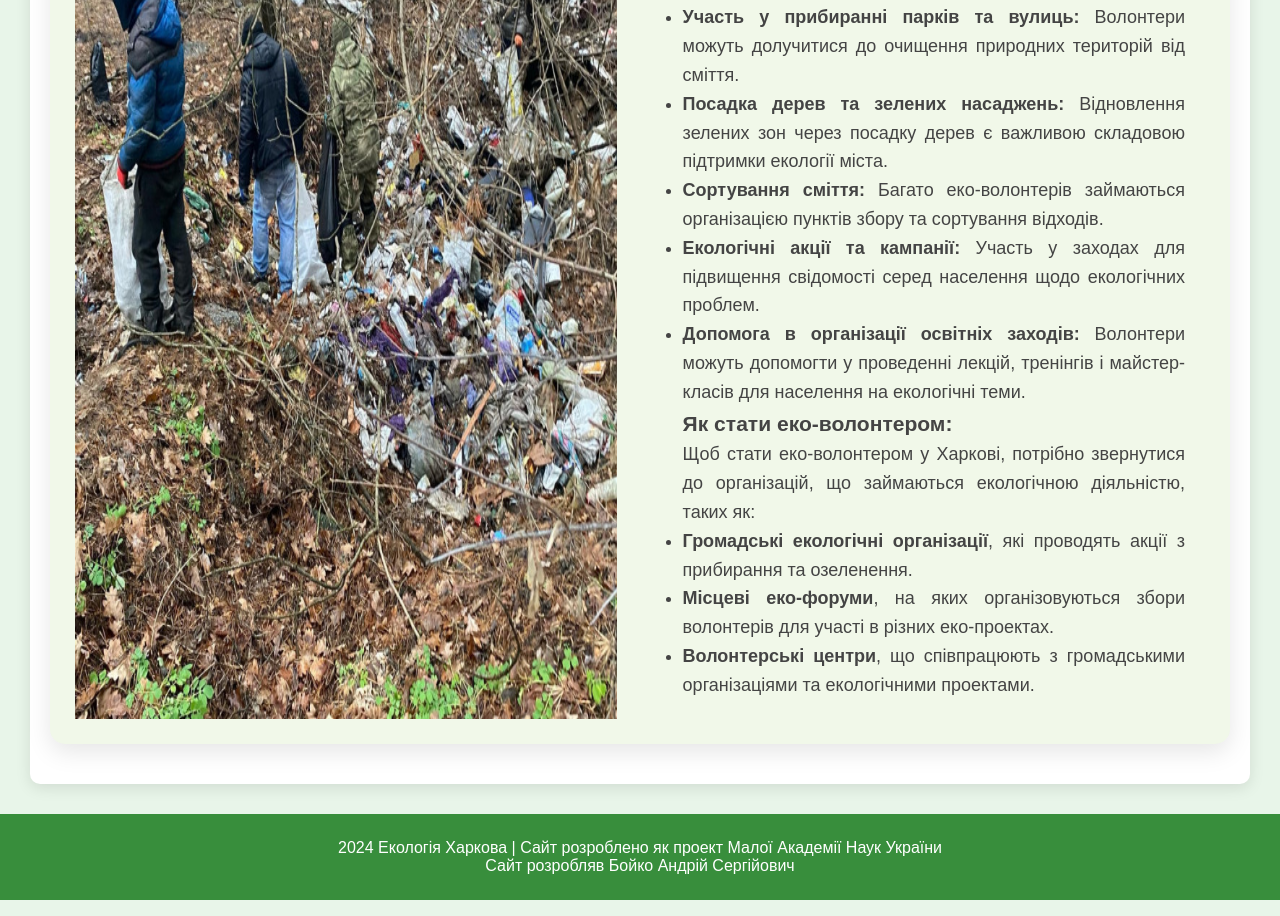
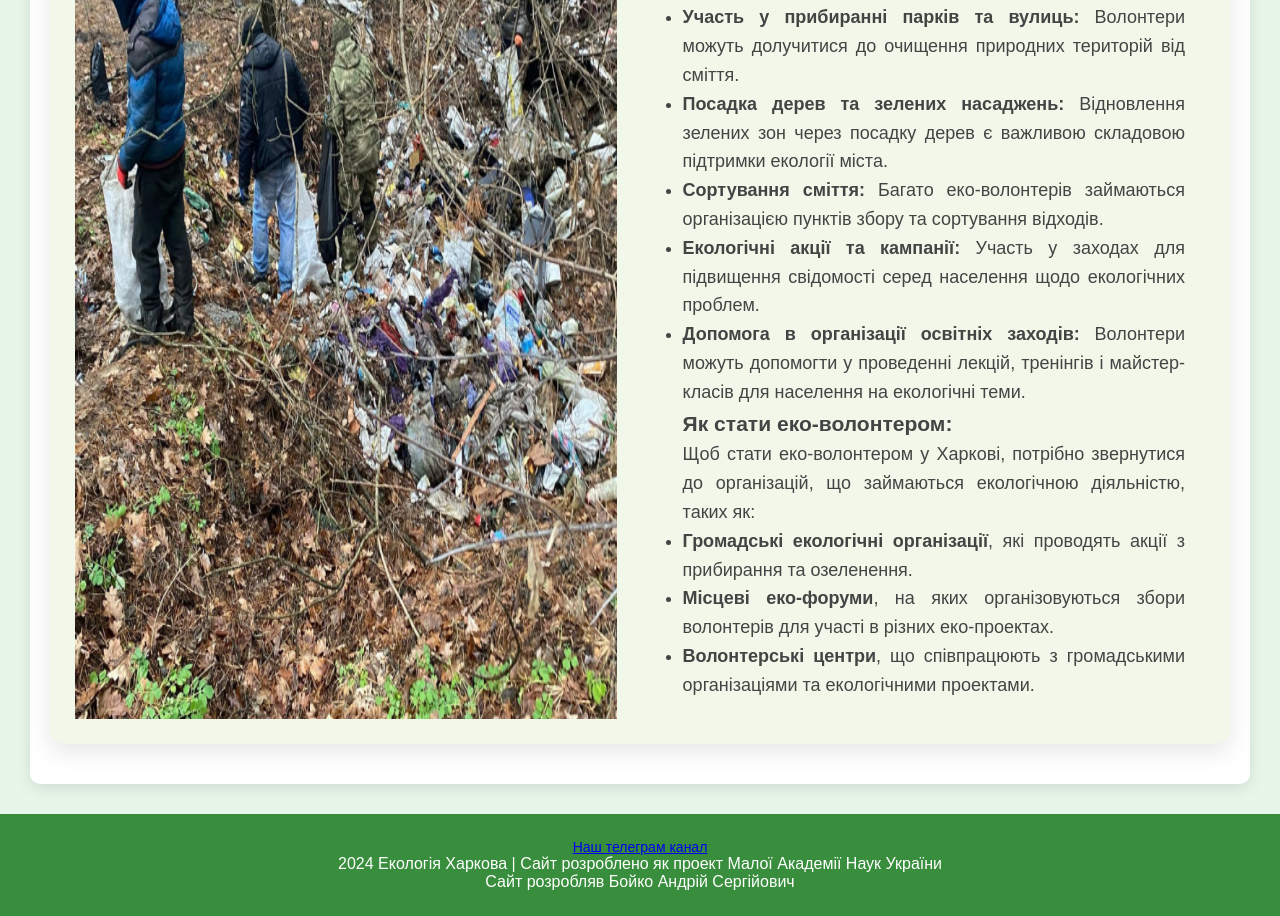
Before and after one commit to CrazyHamburger7/EcoKharkiv, a plain HTML site: page Eco help.html in a window 1280 px wide. Shown: the part 405-1321 px from the top of the page. Drawn offline with Linux system fonts and the light colour scheme.

Commit message:
Add files via upload

```diff
--- a/Eco help.html
+++ b/Eco help.html
@@ -368,6 +368,7 @@ main h2 {
   </main>
 
   <footer class="footer">
+    <a href="https://t.me/ecokharkiv">Наш телеграм канал</a>
     <p>2024 Екологія Харкова | Сайт розроблено як проект Малої Академії Наук України</p>
     <p>Сайт розробляв Бойко Андрій Сергійович</p>
   </footer>
```
Also changed, not shown: Freshair.html (+1 -0 lines), Problems.html (+1 -0 lines), Suggestions.html (+1 -0 lines), Trash.html (+1 -0 lines), contact.html (+1 -0 lines), index.html (+1 -0 lines), news.html (+1 -0 lines), sing_up.html (+1 -0 lines).
